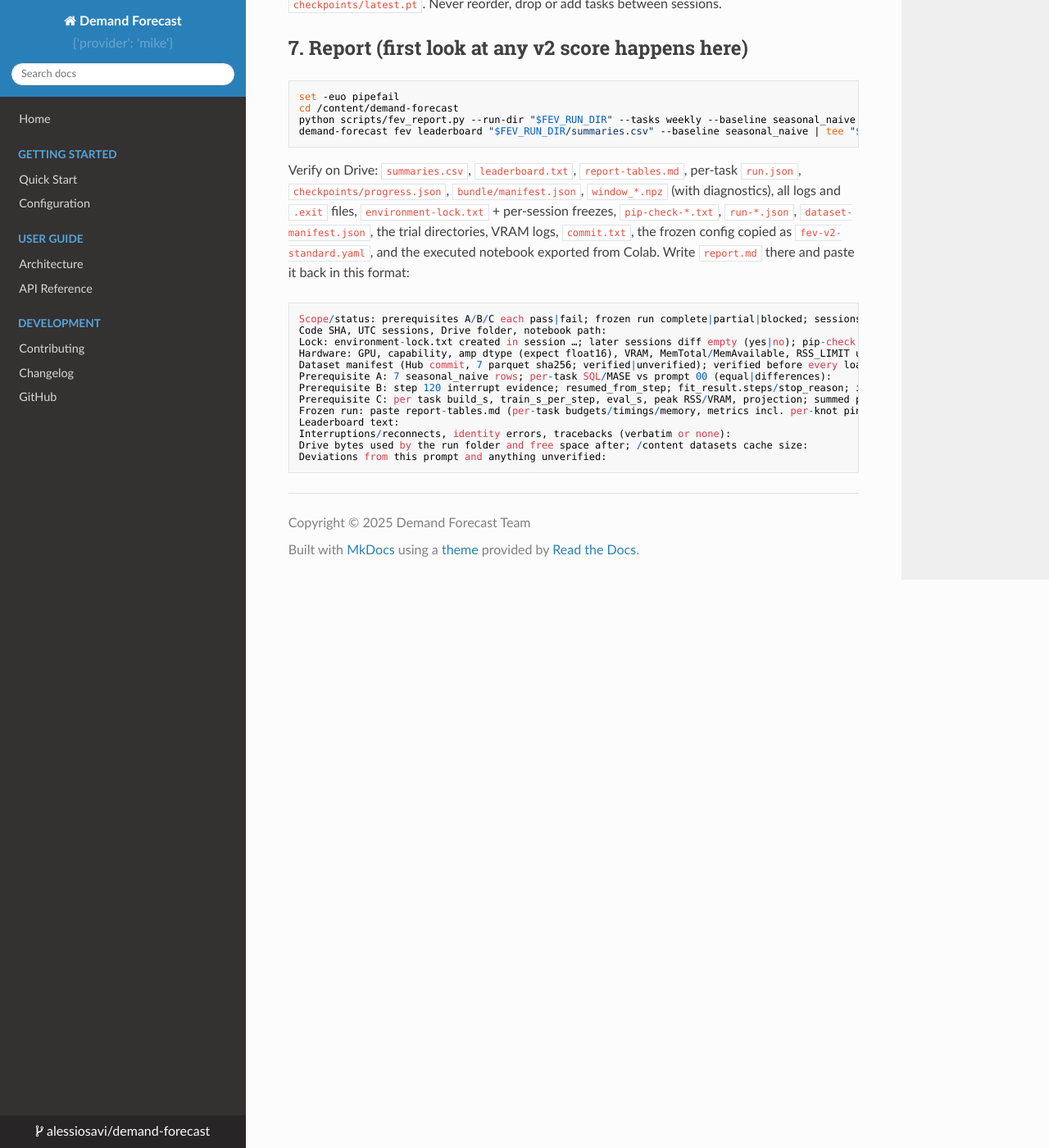
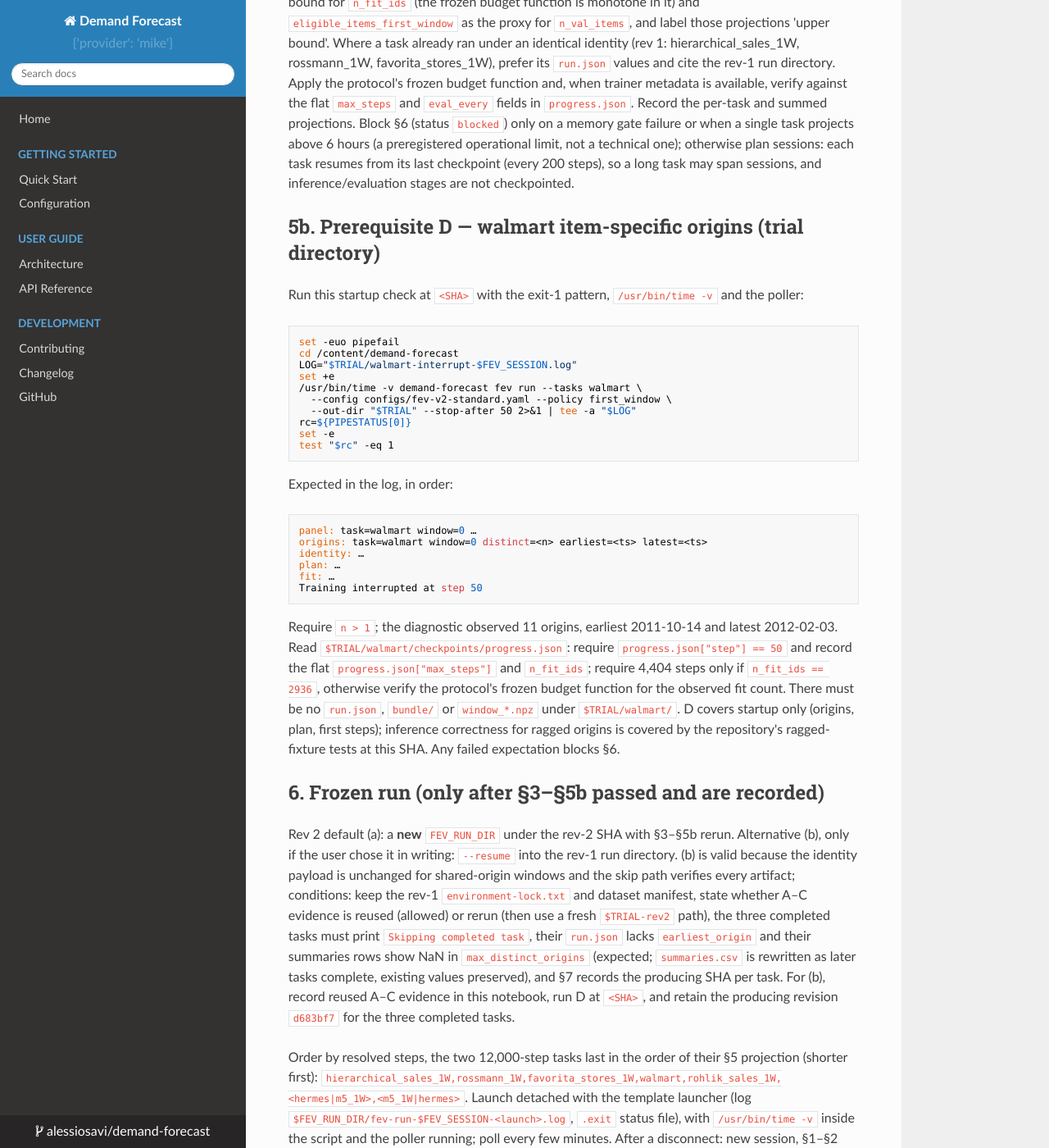
Before and after one commit to alessiosavi/demand-forecast, an MkDocs documentation site: the page built from docs/colab/prompts/01-fev-run-v2.md, in a window 1280 px wide and 1400 px high, scrolled down 4957 px. Shown: the whole window at 82% size. Built offline with MkDocs 1.6.1, drawn with Linux system fonts in a browser that asks for light colours; nearby versions of some CDN libraries; some of the changed text lies outside the part shown.

Commit message:
docs: fresh-VM restart rule; prompt 01 rev 2 with the walmart origin prerequisite
A fresh Colab VM needs one restart after the first editable install because
the kernel processes the editable finder only at interpreter start; the
provenance snapshot and commit.txt move under provenance-<SHA>/ so a later
SHA never overwrites an earlier one. Prompt 01 rev 2 records the rev-1 stop,
adds prerequisite D (walmart --stop-after 50 startup check), replaces the
per-step extrapolation rule with the slowest measured rate and n_fit_ids
budgets (prompt 00 n_series as an upper bound when no trainer metadata
exists), and states the rerun policy: a fresh run directory by default, or
--resume into the rev-1 directory only on the user's written choice.

````diff
--- a/docs/colab/prompts/01-fev-run-v2.md
+++ b/docs/colab/prompts/01-fev-run-v2.md
@@ -1,9 +1,15 @@
-# Prompt 01 — phase-5 prerequisites and the frozen v2 run on the seven weekly tasks
+# Prompt 01 — phase-5 prerequisites and the frozen v2 run on the seven weekly tasks — rev 2
+
+**Revision note:** rev 1 at `d683bf7` stopped on walmart
+(`windows with item-specific origins are not supported`, exit 2) after hierarchical_sales_1W,
+rossmann_1W and favorita_stores_1W completed. Rev 2 runs at the fix SHA `<SHA>`, adds
+prerequisite D and the rerun policy below.
 
 Paste the following instructions into a Claude session that can drive Colab (see
 `docs/colab.md`). Fill `<SHA>` with the full public commit SHA that contains this prompt,
 `configs/fev-v2-standard.yaml` and `scripts/fev_report.py`. This prompt authorizes the phase-5
-prerequisites (dependency lock, interruption/resume trial, memory and timing probes) and, only
+prerequisites A–D (dependency lock, seasonal naive, interruption/resume trial, memory and timing
+probes, walmart item-specific-origin startup) and, only
 when they pass and are recorded, ONE frozen `first_window` v2 run with seed 0 on all seven weekly
 tasks. It authorizes no tuning, no second seed, no configuration change and no variant selection.
 
@@ -21,7 +27,7 @@
 - The frozen command is exactly
   `demand-forecast fev run --tasks <order from §6> --config configs/fev-v2-standard.yaml --policy first_window --out-dir "$FEV_RUN_DIR" --resume`.
   No `--model-name`, no config edit, no `--stop-after` in the frozen directory.
-- **No v2 benchmark score is viewed before §3–§5 pass and are recorded in the notebook.**
+- **No v2 benchmark score is viewed before prerequisites A–D (§3–§5b) pass and are recorded in the notebook.**
   Before §7, `summaries.csv` may only be read programmatically to display rows filtered to
   `model_name == "seasonal_naive"`, row counts, `run_identity` values and file hashes; never
   print a row or metric column of the v2 model, and do not run `fev leaderboard` or
@@ -29,7 +35,7 @@
   (`best_score`, `inner_SQL`) are diagnostics and may be read.
 - A `run identity mismatch` error means artifacts from a different code/config/data state:
   stop and report; never delete or move artifacts to force a resume.
-- Commands that are EXPECTED to exit 1 (§4.1, §5) must not kill the cell: use
+- Commands that are EXPECTED to exit 1 (§4.1, §5, §5b) must not kill the cell: use
   `set +e; <cmd> 2>&1 | tee -a "$LOG"; rc=${PIPESTATUS[0]}; set -e; test "$rc" -eq 1`.
 - Long commands run detached from a Python cell with the template's launcher (docs/colab.md §4):
   a bash script with `set -euo pipefail` and `trap 'echo $? > "$LOG.exit"' EXIT` whose body runs
@@ -58,6 +64,8 @@
    `FEV_RUN_DIR=$FEV_DRIVE_ROOT/runs/01-fev-run-v2-<SHA>`, `TRIAL=$FEV_RUN_DIR/trial`,
    `HF_HOME=$FEV_DRIVE_ROOT/hf`, `HF_HUB_CACHE=$FEV_DRIVE_ROOT/hf/hub` (Drive, reused from
    prompt 00), `HF_DATASETS_CACHE=/content/hf-datasets` (local, regenerable).
+   These are the default rev-2 paths; choose §6's rerun policy before running the notebook.
+   For alternative (b), use the rev-1 run directory and follow §6's trial-path rule.
 3. Hardware (no repository code yet): `nvidia-smi` name/VRAM, `torch.cuda.get_device_capability(0)`
    (expect `(7, 5)`), `/proc/meminfo` MemTotal and **MemAvailable**, whose kB values are KiB
    (expect 13,286,924 kB = 12.67 GiB and 9,834,636 kB = 9.38 GiB), plus Drive and `/content`
@@ -87,9 +95,14 @@
      then `pip freeze | grep -v '^-e ' | diff - "$FEV_RUN_DIR/environment-lock.txt"` must be
      empty; any difference means the environment drifted: stop and report.
    Expected: preinstalled numpy 2.0.2, pandas 2.2.2, pyarrow 18.1.0, datasets 4.0.0,
-   torch 2.11.0+cu128 are kept. If numpy/pandas/pyarrow/torch were replaced, do ONE "Restart
-   session and run all"; keep the restart-check cell. `-c` constrains what pip installs; it does
-   not recreate Colab's image, which is why the freeze diff is still required.
+   torch 2.11.0+cu128 are kept. On a **fresh VM** always do ONE **Runtime > Restart session and
+   run all** after the first editable install so the kernel loads its `.pth`/finder at interpreter
+   start; keep the restart-check cell. On the rerun the second install must leave every version
+   in place, with an empty freeze diff against the lock. `-c` constrains what pip installs; it
+   does not recreate Colab's image, which is why the freeze diff is still required.
+   Create `$FEV_RUN_DIR/provenance-$FEV_SHA/` before writing `commit.txt` and copying
+   `docs/protocol.md`, `demand_forecast/bench/tasks/fev_bench_weekly.yaml` and
+   `demand_forecast/bench/tasks/profiles.yaml` there, as in template §2; preserve earlier SHA folders.
 2. `python scripts/pip_check_closure.py --extras bench --report "$FEV_RUN_DIR/pip-check-$FEV_SESSION.txt"`
    must exit 0 (complaints declared by packages outside the `demand-forecast[bench]` closure are
    recorded, not failures).
@@ -136,7 +149,8 @@
    `checkpoints/progress.json` exist with `step == 120`, `max_steps == 500`, `eval_every == 100`,
    `timings.sessions == 1`, `timings.peak_cuda_mem_bytes > 0`, one telemetry record (step 100);
    no `bundle/`, no `window_*.npz`, no `run.json`.
-2. Resume: `$C --resume` (exit 0). `run.json`: top-level `resumed_from_step == 120`;
+2. Resume: `$C --resume` (exit 0). `checkpoints/progress.json` retains flat `max_steps == 500`
+   and `eval_every == 100`. `run.json`: top-level `resumed_from_step == 120`;
    `resolved_budget == {"max_steps": 500, "eval_every": 100}`; `fit_result.steps == 500`,
    `fit_result.stop_reason == "max_steps"` (patience 5 cannot fire within 5 evaluations),
    `fit_result.best_step`, `fit_result.best_score` present; `timings.cumulative.sessions == 2`;
@@ -159,7 +173,7 @@
 ## 5. Prerequisite C — memory and timing probes on the two 12,000-step tasks (trial directory)
 
 For `m5_1W` and `hermes` (both resolve to 12,000 steps, evaluation every 200; hermes has
-H = 52 and 10,000 validation items), run `fev run --tasks <task> … --out-dir "$TRIAL" --stop-after 200`
+H = 52 and an expected 10,000 validation items), run `fev run --tasks <task> … --out-dir "$TRIAL" --stop-after 200`
 with the exit-1 pattern, `/usr/bin/time -v` and the poller. The step-200 evaluation runs before
 the interruption, so `progress.json` (`max_steps`, `eval_every`, `n_fit_ids`, `n_val_items`,
 `timings`, `telemetry_tail` with `train_s_per_step`, `eval_s`, `peak_cuda_mem_bytes`) and the
@@ -169,20 +183,74 @@
 Projection per probed task = build + `max_steps × train_s_per_step` + `ceil(max_steps /
 eval_every) × eval_s` + `ceil(max_steps / 200) × checkpoint_s` + inference (§4's per-item
 inference seconds × items × windows), labelled as an optimizer-time extrapolation that omits
-bundle serialisation and scoring. A step processes a fixed batch of 128 windows, so per-step
-time depends on context length and horizon, not on the series count: for the four unprobed
-tasks take the probe with the closest (context, horizon) shape (hierarchical/m5 for H = 13,
-hermes for long horizons) and use its `train_s_per_step` unscaled, and scale only `eval_s` by
-`ceil(n_val_items / 512)` relative to that probe; label these "extrapolated".
-Preliminary budgets from prompt 00's series counts: hierarchical 500, rossmann 1 672,
-favorita 2 368, walmart 4 404, rohlik 7 864, hermes 12 000, m5 12 000 (≈ 40 800 steps,
-≈ 209 evaluations); actual `resolved_budget` comes from `run.json`/`progress.json`. Record the
-per-task and summed projections. Block §6 (status `blocked`) only on a memory gate failure or
+bundle serialisation and scoring.
+
+Measured per-step time differs by task (rev 1 on a T4: 0.35 s hierarchical, 0.53 s hermes,
+0.64 s m5), most plausibly with the per-sample feature assembly (covariate and static counts).
+For unprobed tasks use the **slowest measured** `train_s_per_step`, scale `eval_s` by
+`ceil(n_val_items / 512)` relative to the slowest probe, and label them "extrapolated".
+Budgets come from `n_fit_ids` in `progress.json`/`run.json` when available, rather than treating
+prompt 00 series counts as exact fit counts (rohlik keeps 3,942 of 5,243). For tasks without
+trainer metadata at projection time (under (a): rossmann_1W, favorita_stores_1W, rohlik_sales_1W),
+use prompt 00's `n_series` as an upper bound for `n_fit_ids` (the frozen budget function is
+monotone in it) and `eligible_items_first_window` as the proxy for `n_val_items`, and label
+those projections 'upper bound'. Where a task already ran under an identical identity (rev 1:
+hierarchical_sales_1W, rossmann_1W, favorita_stores_1W), prefer its `run.json` values and cite
+the rev-1 run directory. Apply the protocol's frozen budget function and, when trainer metadata
+is available, verify against the flat `max_steps` and `eval_every` fields in `progress.json`.
+Record the per-task and summed projections. Block §6 (status `blocked`) only on a memory gate failure or
 when a single task projects above 6 hours (a preregistered operational limit, not a technical
 one); otherwise plan sessions: each task resumes from its last checkpoint (every 200 steps), so
 a long task may span sessions, and inference/evaluation stages are not checkpointed.
 
-## 6. Frozen run (only after §3–§5 passed and are recorded)
+## 5b. Prerequisite D — walmart item-specific origins (trial directory)
+
+Run this startup check at `<SHA>` with the exit-1 pattern, `/usr/bin/time -v` and the poller:
+
+```bash
+set -euo pipefail
+cd /content/demand-forecast
+LOG="$TRIAL/walmart-interrupt-$FEV_SESSION.log"
+set +e
+/usr/bin/time -v demand-forecast fev run --tasks walmart \
+  --config configs/fev-v2-standard.yaml --policy first_window \
+  --out-dir "$TRIAL" --stop-after 50 2>&1 | tee -a "$LOG"
+rc=${PIPESTATUS[0]}
+set -e
+test "$rc" -eq 1
+```
+
+Expected in the log, in order:
+
+```text
+panel: task=walmart window=0 …
+origins: task=walmart window=0 distinct=<n> earliest=<ts> latest=<ts>
+identity: …
+plan: …
+fit: …
+Training interrupted at step 50
+```
+
+Require `n > 1`; the diagnostic observed 11 origins, earliest 2011-10-14 and latest 2012-02-03.
+Read `$TRIAL/walmart/checkpoints/progress.json`: require `progress.json["step"] == 50`
+and record the flat `progress.json["max_steps"]` and `n_fit_ids`; require 4,404 steps only if
+`n_fit_ids == 2936`, otherwise verify the protocol's frozen budget function for the observed
+fit count. There must be no `run.json`, `bundle/` or `window_*.npz` under `$TRIAL/walmart/`.
+D covers startup only (origins, plan, first steps); inference correctness for ragged origins
+is covered by the repository's ragged-fixture tests at this SHA. Any failed expectation blocks §6.
+
+## 6. Frozen run (only after §3–§5b passed and are recorded)
+
+Rev 2 default (a): a **new** `FEV_RUN_DIR` under the rev-2 SHA with §3–§5b rerun. Alternative
+(b), only if the user chose it in writing: `--resume` into the rev-1 run directory. (b) is valid
+because the identity payload is unchanged for shared-origin windows and the skip path verifies
+every artifact; conditions: keep the rev-1 `environment-lock.txt` and dataset manifest, state
+whether A–C evidence is reused (allowed) or rerun (then use a fresh `$TRIAL-rev2` path), the
+three completed tasks must print `Skipping completed task`, their `run.json` lacks
+`earliest_origin` and their summaries rows show NaN in `max_distinct_origins` (expected;
+`summaries.csv` is rewritten as later tasks complete, existing values preserved), and §7
+records the producing SHA per task. For (b), record reused A–C evidence in this notebook,
+run D at `<SHA>`, and retain the producing revision `d683bf7` for the three completed tasks.
 
 Order by resolved steps, the two 12,000-step tasks last in the order of their §5 projection
 (shorter first):
@@ -206,20 +274,29 @@
 Verify on Drive: `summaries.csv`, `leaderboard.txt`, `report-tables.md`, per-task `run.json`,
 `checkpoints/progress.json`, `bundle/manifest.json`, `window_*.npz` (with diagnostics), all
 logs and `.exit` files, `environment-lock.txt` + per-session freezes, `pip-check-*.txt`,
-`run-*.json`, `dataset-manifest.json`, the trial directories, VRAM logs, `commit.txt`, the frozen config copied
-as `fev-v2-standard.yaml`, and the executed notebook exported from Colab. Write `report.md`
+`run-*.json`, `dataset-manifest.json`, the trial directories (including D's interrupt log and
+`walmart/checkpoints/progress.json`), VRAM logs, `provenance-$FEV_SHA/commit.txt`,
+`provenance-$FEV_SHA/protocol.md`, `provenance-$FEV_SHA/fev_bench_weekly.yaml`,
+`provenance-$FEV_SHA/profiles.yaml` for each rev-2 producing SHA (when resuming, also retain
+the rev-1 `commit.txt` and protocol/task/profile snapshots at their original paths), the frozen
+config copied as `fev-v2-standard.yaml`, and the executed notebook
+exported from Colab. Write `report.md`
 there and paste it back in this format:
 
 ```text
-Scope/status: prerequisites A/B/C each pass|fail; frozen run complete|partial|blocked; sessions used:
+Scope/status: Prerequisites A–D each pass|fail; frozen run complete|partial|blocked; sessions used:
 Code SHA, UTC sessions, Drive folder, notebook path:
+Rerun policy: (a) fresh or (b) resume; written choice for (b); A–C evidence reused|rerun and paths:
 Lock: environment-lock.txt created in session …; later sessions diff empty (yes|no); pip-check closure result:
 Hardware: GPU, capability, amp dtype (expect float16), VRAM, MemTotal/MemAvailable, RSS_LIMIT used:
 Dataset manifest (Hub commit, 7 parquet sha256; verified|unverified); verified before every load in every session (yes|no); rehearsal 4.3b passed (yes|no); equal to prompt 00 (yes|no):
 Prerequisite A: 7 seasonal_naive rows; per-task SQL/MASE vs prompt 00 (equal|differences):
 Prerequisite B: step 120 interrupt evidence; resumed_from_step; fit_result.steps/stop_reason; idempotent rerun hashes equal; timings; RSS/VRAM; artifact sizes:
 Prerequisite C: per task build_s, train_s_per_step, eval_s, peak RSS/VRAM, projection; summed projection; gate decision:
+Prerequisite D: distinct origins, earliest/latest origin, interrupt evidence; step, max_steps, n_fit_ids; no run.json/bundle/NPZ:
+Per task: producing SHA; max_distinct_origins (n/a for rev-1 tasks):
 Frozen run: paste report-tables.md (per-task budgets/timings/memory, metrics incl. per-knot pinball and 80% coverage/width, v2/naive ratio or "not comparable", fallbacks and exclusions, fingerprints, sizes, completeness):
+Information-set caveat: walmart's early-ending items are scored on periods other items' available past covers; this is the information set fev gives every model, not an out-of-time test for those items.
 Leaderboard text:
 Interruptions/reconnects, identity errors, tracebacks (verbatim or none):
 Drive bytes used by the run folder and free space after; /content datasets cache size:
````
Also changed, not shown: docs/colab.md (+14 -11 lines).
